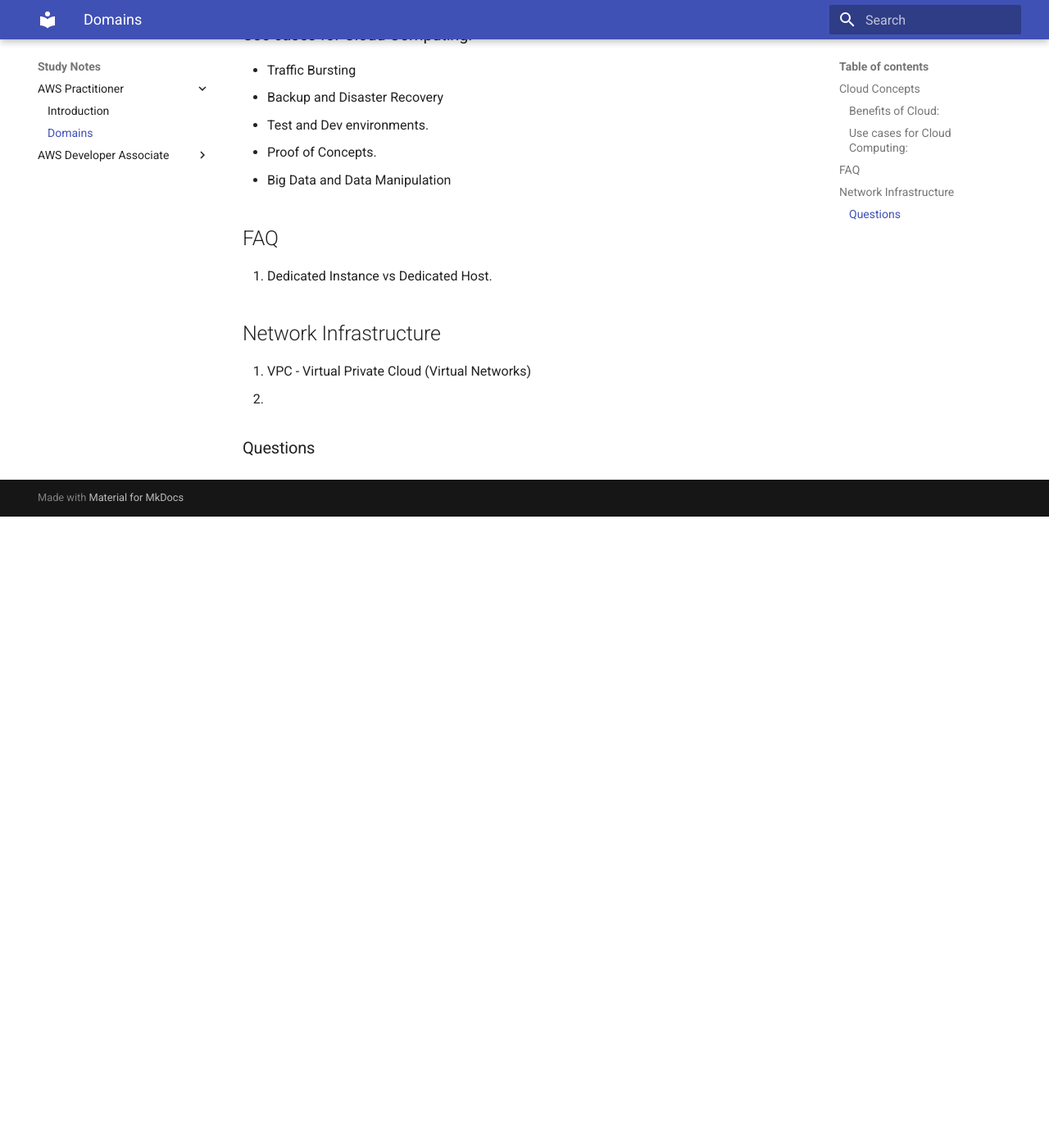
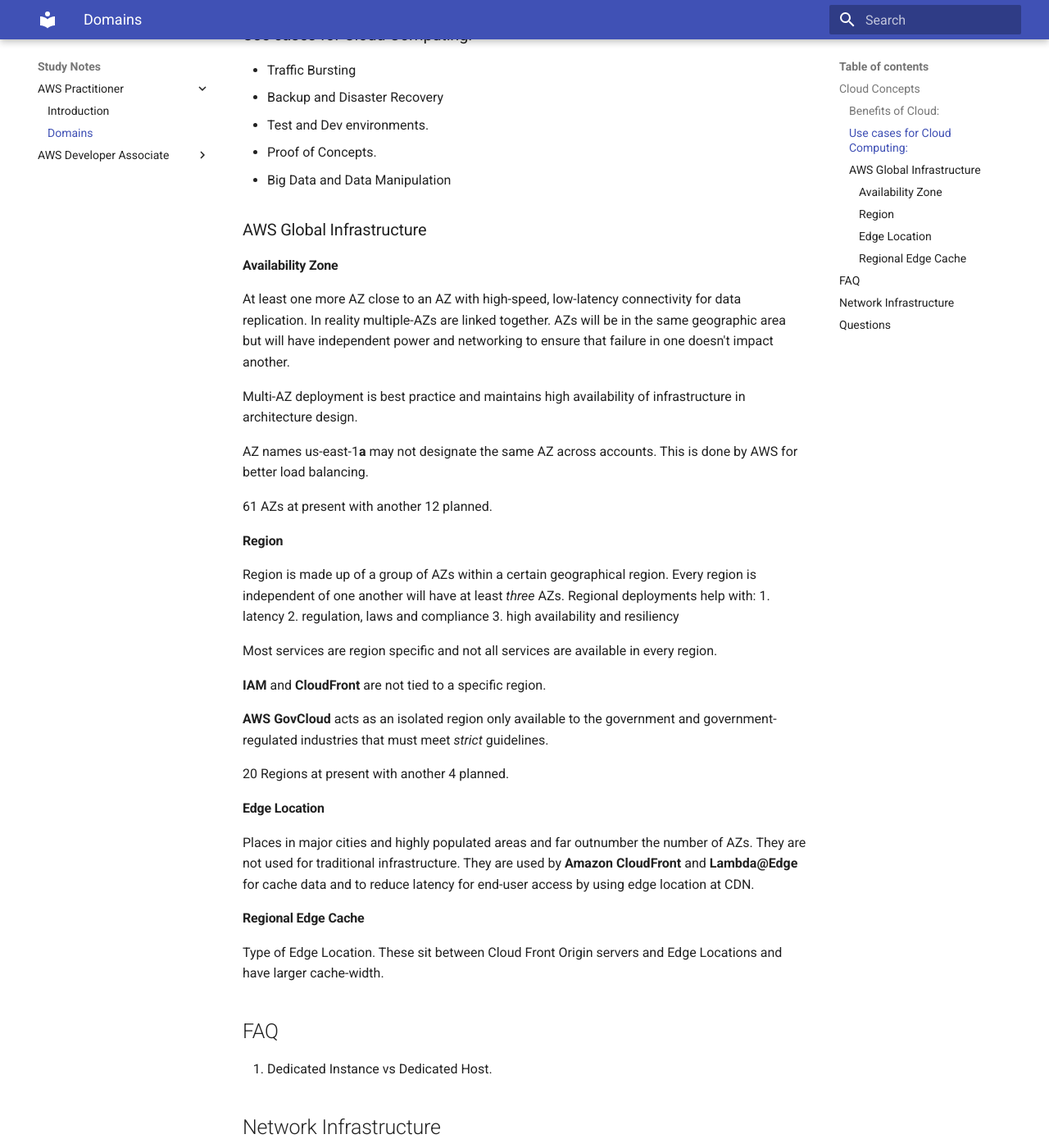
Before and after one commit to syed-islam/syed-islam.github.io, an MkDocs documentation site: the page built from docs/notes/aws-practitioner/domains.md, in a window 1280 px wide and 1400 px high, scrolled down 1125 px. Shown: the whole window at 82% size. Built offline with MkDocs 1.6.1 and Material for MkDocs 9.7.7, drawn with Linux system fonts in a browser that asks for light colours; before the commit the page ends 1755 px from its top, so only the background shows below that; some of the changed text lies outside the part shown.

Commit message:
Adding more notes for AWS practitioner

```diff
--- a/docs/notes/aws-practitioner/domains.md
+++ b/docs/notes/aws-practitioner/domains.md
@@ -1,8 +1,8 @@
 # Domains covered in the Exam
-1. Cloud Concepts
-2. Security and Compliance
-3. Technology - CORE AWS services
-4. Billing and Pricing
+1. Security and Compliance
+2. Technology - CORE AWS services
+3. Billing and Pricing
+4. Cloud Concepts
 
 ## Cloud Concepts
 `Cloud Computing`
@@ -35,7 +35,6 @@
 5. Growth
 6. Utility based metering
 
-
 ### Use cases for Cloud Computing:
 * Traffic Bursting
 * Backup and Disaster Recovery
@@ -43,13 +42,47 @@
 * Proof of Concepts.
 * Big Data and Data Manipulation
 
+### AWS Global Infrastructure
+#### Availability Zone
+At least one more AZ close to an AZ with high-speed, low-latency connectivity for data replication. In reality multiple-AZs are linked together. AZs will be in the same geographic area but will have independent power and networking to ensure that failure in one doesn't impact another.
+
+Multi-AZ deployment is best practice and maintains high availability of infrastructure in architecture design.
+
+AZ names us-east-1**a** may not designate the same AZ across accounts. This is done by AWS for better load balancing.
+
+61 AZs at present with another 12 planned.
+
+#### Region
+Region is made up of a group of AZs within a certain geographical region. Every region is independent of one another will have at least *three* AZs. Regional deployments help with:
+1. latency
+2. regulation, laws and compliance
+3. high availability and resiliency
+
+Most services are region specific and not all services are available in every region.
+
+**IAM** and **CloudFront** are not tied to a specific region.
+
+**AWS GovCloud** acts as an isolated region only available to the government and government-regulated industries that must meet *strict* guidelines.
+
+20 Regions at present with another 4 planned.
+
+#### Edge Location
+Places in major cities and highly populated areas and far outnumber the number of AZs. They are not used for traditional infrastructure.
+They are used by **Amazon CloudFront** and **Lambda@Edge** for cache data and to reduce latency for end-user access by using edge location at CDN.
+
+#### Regional Edge Cache
+Type of Edge Location. These sit between Cloud Front Origin servers and Edge Locations and have larger cache-width.
+
 ## FAQ
 1. Dedicated Instance vs Dedicated Host.
 
+## Network Infrastructure
+1. VPC - Virtual Private Cloud (Virtual Networks)
+
+## Questions
 
 
-## Network Infrastructure
-1. VPC - Virtual Private Cloud (Virtual Networks)
-2.
 
-### Questions
+# Monitoring
+## CloudWatch
+ * metrics for cluster size scaling up and down for ECS
```
